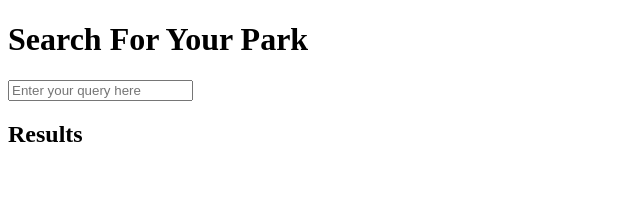
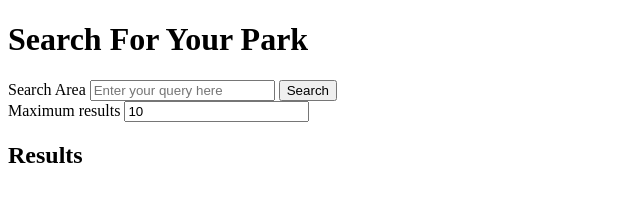
Before and after one commit to thinkful-ei-armadillo/irem-william-1-25, a plain HTML site: page index.html in a window 1280 px wide. Shown: the whole page, without its empty margins (0-640 px from the left). Drawn offline with nearby package versions, Linux system fonts and the light colour scheme.

Commit message:
all basic functionality works

```diff
--- a/index.html
+++ b/index.html
@@ -9,8 +9,14 @@
 <body>
     <h1>Search For Your Park</h1>
     <form>
-        <input id='js-searchInput' type="text" required placeholder="Enter your query here"><br>
-        <!-- <input id='js-maxResults' type='number' placeholder='10'> -->
+        <label for='search-input'>Search Area</label>
+        <input id='js-searchInput' type="text" required placeholder="Enter your query here">
+
+        <input type='submit' value='Search'><br>
+
+        <label for='max-results'>Maximum results</label>
+        <input id='js-maxResults' type='number' value='10' size='3'>
+
     </form>
     <section id="results">
         <h2>Results</h2>
--- a/index.js
+++ b/index.js
@@ -6,6 +6,7 @@ const searchURL = 'https://developer.nps.gov/api/v1/parks';
 
 // HTTP Header = { X-Api-Key : addg1a0cb0qmUfz5gHiyFUAysPuw71fz5rbqnqLL }
 
+// Goal: display a list of national parks in an area
 
 function setQueryParam(param){
   const queryItems=Object.keys(param)
@@ -54,7 +55,7 @@ function watchForm() {
   $('form').submit(function(e) {
     e.preventDefault();
     const searchTerm = $('#js-searchInput').val();
-    const maxResults = $('#js-maxResults').val();
+    const maxResults = $('#js-maxResults').val()-1; // returning 1 extra
     getStateParks(searchTerm, maxResults);
   });
 }
```
